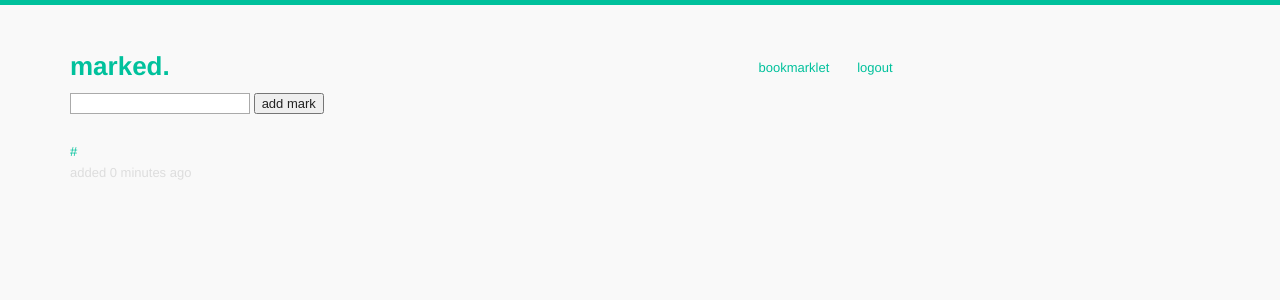
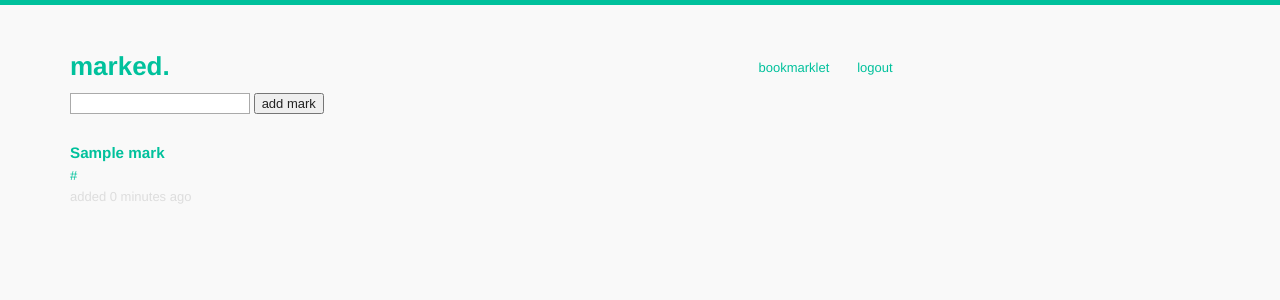
Before and after one commit to zachwood/marked, a Django app: template templates/home.html in a window 1280 px wide. Shown: the top 300 px of the page. Run offline with Django 3.2, Linux system fonts and the light colour scheme; a user stored in the database is signed in; data comes from the database, SQL or seed files in the repository; tables that the repository leaves empty hold one stand-in row (values such as "Sample post"); the template is opened without the code that fills it: most values are stand-ins (such as "Sample title", 1, 10 or a date in 2020); parts of the project's set-up code (start-up, migrations or seed data) failed here and were passed over; some libraries are stand-ins or nearby versions.

Commit message:
added titles to links

```diff
--- a/bookmarks/models.py
+++ b/bookmarks/models.py
@@ -5,6 +5,7 @@ class Bookmark(models.Model):
     url = models.URLField(verify_exists=False)
     added = models.DateTimeField(auto_now=True)
     owner = models.ForeignKey(UserProfile)
+    title = models.CharField(max_length=255, null=False, blank=True)
 
     def __unicode__(self):
         return u'%s' % self.url
--- a/static/css/master.css
+++ b/static/css/master.css
@@ -59,13 +59,13 @@
     }
 
     a.mark, a.logout, a {
-        color: #00c19c;
+        color: #00c19c !important;
         text-decoration: none;
     }
 
     a.mark:hover, a.logout:hover, a:hover {
         text-decoration: underline;
-        color: #00c19c;
+        color: #00c19c !important;
     }
 
     .row.pad {
@@ -74,6 +74,11 @@
 
     .row.pad.marks {
         padding: 20px 0;
+    }
+
+    .row.pad.marks h3 {
+        margin: 0 0 5px 0;
+        color: #00c19c;
     }
 
     div.logout, div.bookmarklet {
--- a/templates/home.html
+++ b/templates/home.html
@@ -18,7 +18,8 @@
 {% for mark in marks %}
 <div class="row pad marks {% cycle 'light' 'dark' %}">
     <div class="fivecol">
-        <a href="{{ mark.url }}" class="mark" target="_blank">{{ mark.url }}</a>
+        <a href="{{ mark.url }}" class="mark" target="_blank"><h3>{{ mark.title }}</h3></a>
+        <a href="{{ mark.url }}" class="mark" target="_blank">{{ mark.url|urlizetrunc:30 }}</a>
         <p class="time">added {{ mark.added|timesince }} ago</p>
     </div>
 </div>
```
Also changed, not shown: bookmarks/views.py (+6 -2 lines).
